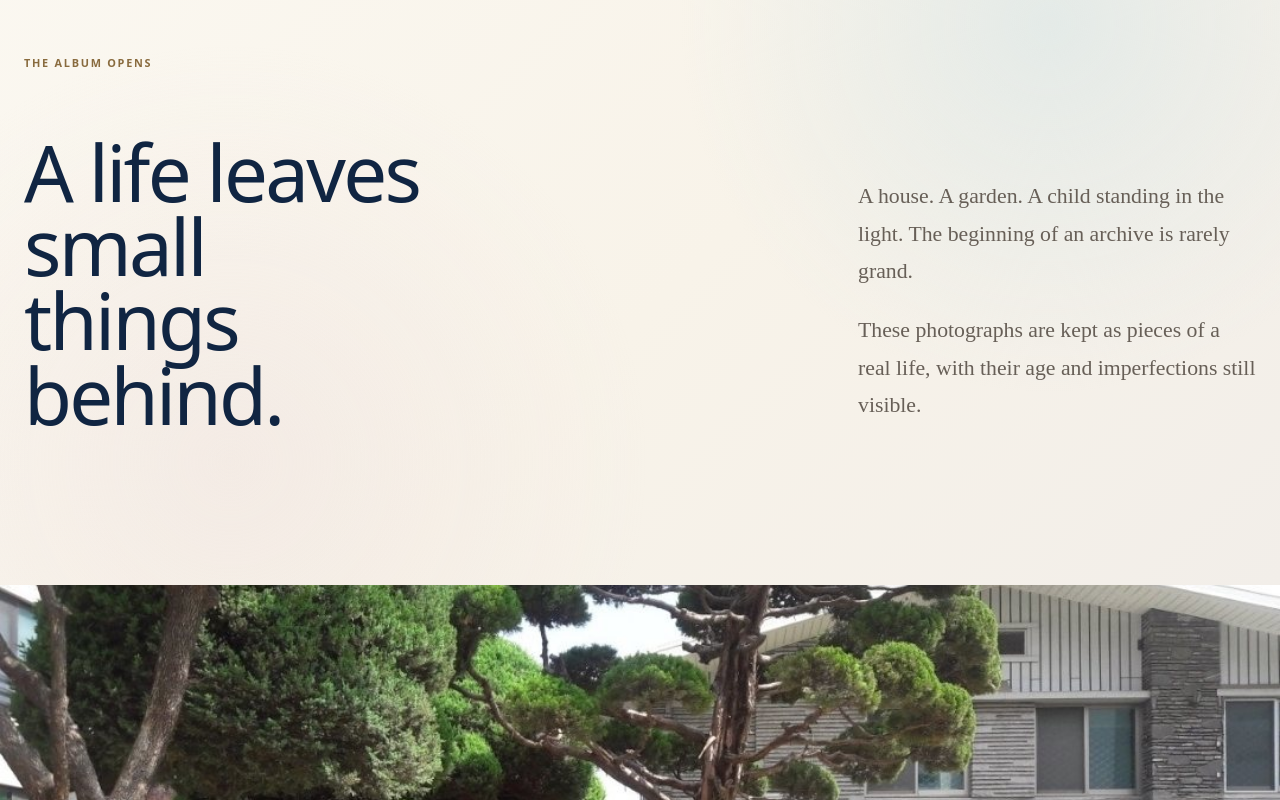
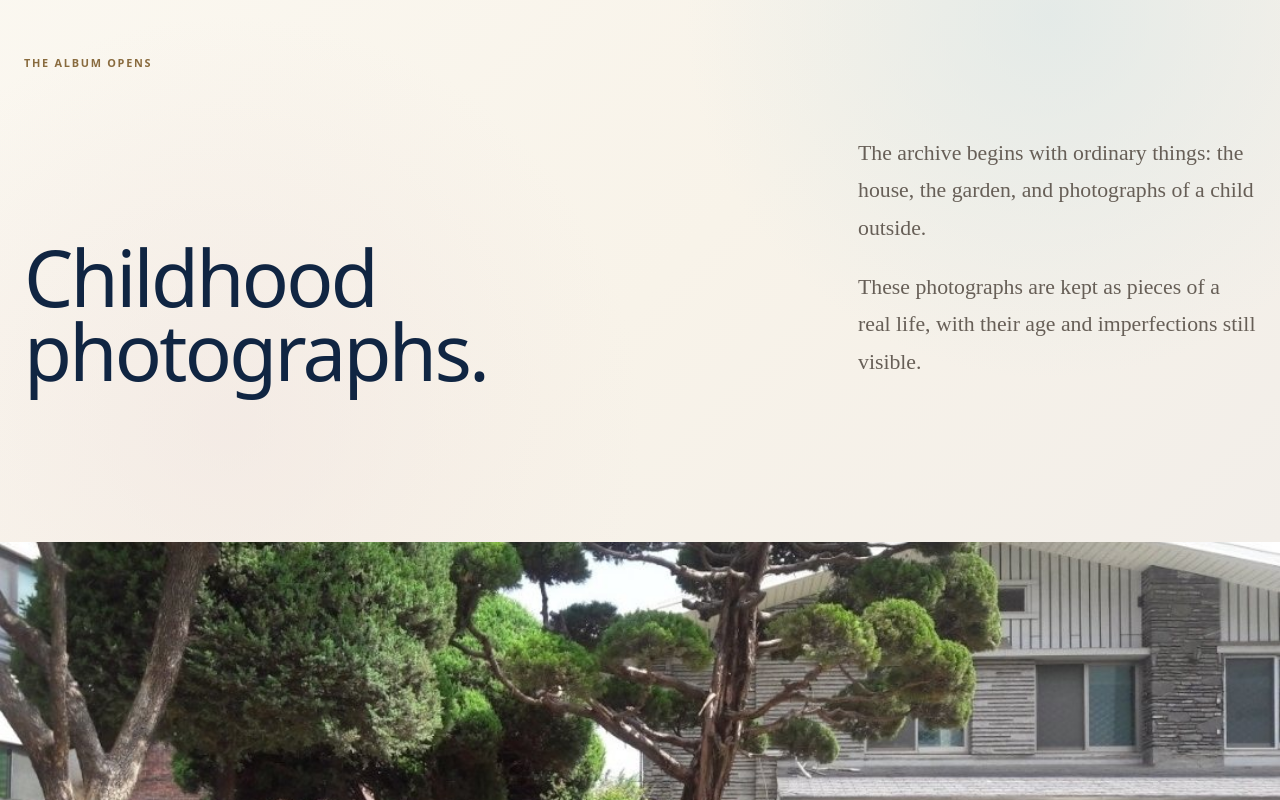
Before and after one commit to k-mama/esthercho, a Next.js app: page /archive in a window 1280 px wide. Shown: the part 900-1700 px from the top of the page. Built offline with nearby package versions, Linux system fonts and the light colour scheme.

Commit message:
edit: let childhood photographs speak more plainly

```diff
--- a/src/app/archive/page.tsx
+++ b/src/app/archive/page.tsx
@@ -29,11 +29,11 @@ export default function ArchivePage() {
         <div className="container">
           <p className="childhood-kicker">THE ALBUM OPENS</p>
           <div className="childhood-intro-grid">
-            <h2 id="childhood-intro-title">A life leaves small things behind.</h2>
+            <h2 id="childhood-intro-title">Childhood photographs.</h2>
             <div className="childhood-intro-copy">
               <p>
-                A house. A garden. A child standing in the light. The beginning
-                of an archive is rarely grand.
+                The archive begins with ordinary things: the house, the garden,
+                and photographs of a child outside.
               </p>
               <p>
                 These photographs are kept as pieces of a real life, with their
@@ -94,8 +94,8 @@ export default function ArchivePage() {
             <p className="childhood-kicker">A CHILD IN THE FRAME</p>
             <h2 id="childhood-garden-title">A child in the garden.</h2>
             <p>
-              A face, a season, a place, a moment someone once thought worth
-              keeping. The photograph does not need to explain more than that.
+              Someone wanted to keep this moment. The photograph does not need
+              to do more than that.
             </p>
           </div>
         </div>
```
